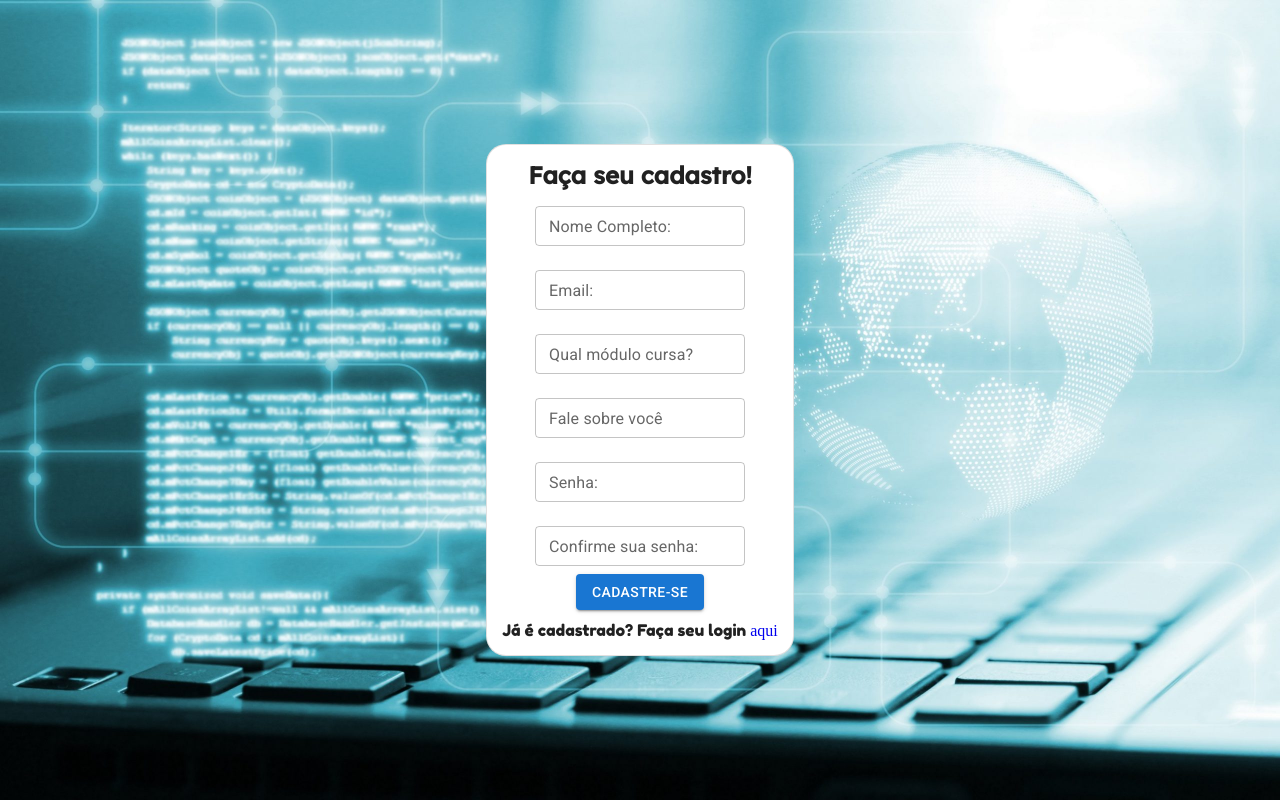
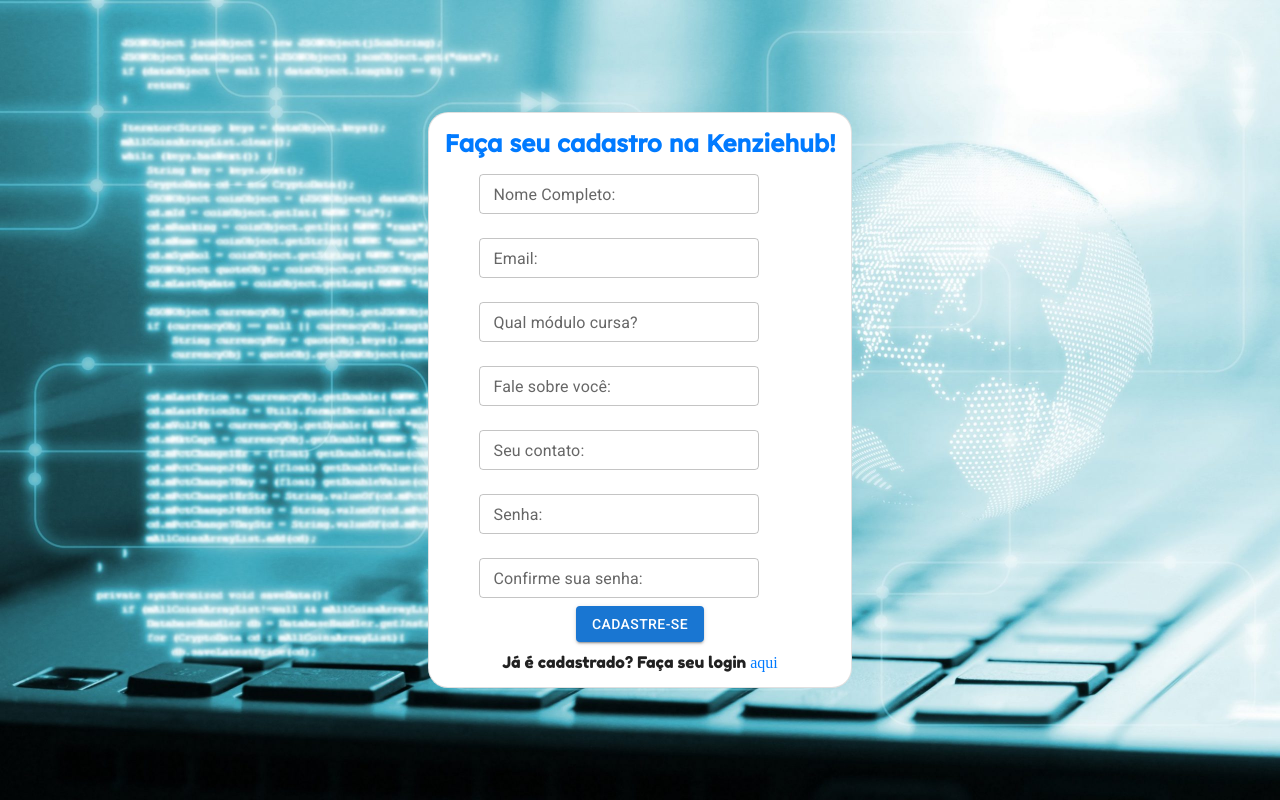
Before and after one commit to Kenzie-Academy-Brasil-Developers/react-entrega-s2-kenzie-hub-larissakoliveira, a React (Create React App) app: page /signup in a window 1280 px wide. Built offline with nearby package versions, Linux system fonts and the light colour scheme; a web font is replaced by a local one.

Commit message:
feat:done post api signup page

```diff
--- a/package.json
+++ b/package.json
@@ -18,6 +18,7 @@
     "react-hook-form": "^7.16.0",
     "react-router-dom": "^5.3.0",
     "react-scripts": "4.0.3",
+    "react-toastify": "^8.0.3",
     "styled-components": "^5.3.1",
     "web-vitals": "^1.0.1",
     "yup": "^0.32.9"
--- a/src/App.js
+++ b/src/App.js
@@ -1,12 +1,26 @@
-import GlobalStyle from './styles/global'
-import Routes from './routes';
+import GlobalStyle from "./styles/global";
+import Routes from "./routes";
+import "react-toastify/dist/ReactToastify.css";
+import { ToastContainer } from "react-toastify";
 
 function App() {
   return (
-  <>
-  <GlobalStyle/>
-  <Routes/>
-  </>
+    <>
+      <ToastContainer
+        position="top-right"
+        autoClose={5000}
+        hideProgressBar={false}
+        newestOnTop={false}
+        closeOnClick
+        rtl={false}
+        pauseOnFocusLoss
+        draggable
+        pauseOnHover
+      />
+      <ToastContainer />
+      <GlobalStyle />
+      <Routes />
+    </>
   );
 }
 
--- a/src/components/FormLogin/index.jsx
+++ b/src/components/FormLogin/index.jsx
@@ -34,8 +34,9 @@
 
   return (
       <Container>
+              <h1 className='title'>Kenziehub</h1>
     <Paper variant="outlined" square>
-    <h1>Faça seu login</h1>
+    <h1 className='titleLogin'>Faça seu login</h1>
     <form onSubmit={handleSubmit(handleForm)}>
       <div>
         <TextField
--- a/src/components/FormLogin/styles.js
+++ b/src/components/FormLogin/styles.js
@@ -31,4 +31,16 @@
 .MuiPaper-root.MuiPaper-outlined.css-mta8o9-MuiPaper-root{
     padding: 15px;
 }
+
+.title{
+    margin: 0;
+    position: absolute;
+    top: 25px;
+    color: white;
+    font-size: 35px;
+}
+
+.titleLogin{
+    color: #007aff;
+}
 `
--- a/src/components/FormSignup/index.jsx
+++ b/src/components/FormSignup/index.jsx
@@ -3,11 +3,16 @@
 import { useForm } from "react-hook-form";
 import { yupResolver } from "@hookform/resolvers/yup";
 import * as yup from "yup";
-import { Container } from './styles'
+import { Container } from "./styles";
 import { Link } from "react-router-dom";
-import api from '../../services/api'
+import api from "../../services/api";
+import { toast } from "react-toastify";
 
 const FormSignUp = () => {
+  const phoneReg =
+    /^((\\+[1-9]{1,4}[ \\-]*)|(\\([0-9]{2,3}\\)[ \\-]*)|([0-9]{2,4})[ \\-]*)*?[0-9]{3,4}?[ \\-]*[0-9]{3,4}?$/;
+  const passwordReg =
+    /^((?=.*[!@#$%^&*()\-_=+{};:,<.>]){1})(?=.*\d)((?=.*[a-z]){1})((?=.*[A-Z]){1}).*$/;
   const history = useHistory();
 
   const schema = yup.object().shape({
@@ -15,12 +20,17 @@
     email: yup.string().email("Email inválido").required("Campo obrigatório*"),
     course_module: yup.string().required("Campo obrigatório*"),
     bio: yup.string().required("Campo obrigatório*"),
+    contact: yup
+      .string()
+      .matches(phoneReg, "Número de telefone inválido*")
+      .required("Campo obrigatório*"),
     password: yup
       .string()
       .matches(
-        /^((?=.*[!@#$%^&*()\-_=+{};:,<.>]){1})(?=.*\d)((?=.*[a-z]){1})((?=.*[A-Z]){1}).*$/,
+        passwordReg,
         "Senha deve conter ao menos uma letra maiúscula, minúscula, número e caracter especial!"
-      ).min(6, 'Mínimo 6 dígitos')
+      )
+      .min(6, "Mínimo 6 dígitos")
       .required("Campo obrigatório*"),
     confirmPassword: yup
       .string()
@@ -34,17 +44,30 @@
     formState: { errors },
   } = useForm({ resolver: yupResolver(schema) });
 
-  const handleForm = ({name, email, password}) => {
-    const user = {name, email, password};
-    api.post("/users", user).then(response=> console.log(response.data)).catch(err => console.log(err))
+  const handleForm = ({
+    name,
+    email,
+    password,
+    bio,
+    course_module,
+    contact,
+  }) => {
+    const user = { name, email, password, bio, course_module, contact };
+    api
+      .post("/users", user)
+      .then((_) => {
+        toast.success("Sucesso ao criar a conta");
+        return history.push("/");
+      })
+      .catch((err) => toast.error("Erro ao criar a conta"));
   };
 
   return (
     <Container>
       <Paper variant="outlined" square>
-        <h2>Faça seu cadastro!</h2>
+        <h2 className='titleSignUp'>Faça seu cadastro na Kenziehub!</h2>
         <form onSubmit={handleSubmit(handleForm)}>
-      <div className='inputDivs'>
+          <div className="inputDivs">
             <TextField
               label="Nome Completo:"
               margin="normal"
@@ -56,7 +79,7 @@
               helperText={errors.name?.message}
             />
           </div>
-      <div className='inputDivs'>
+          <div className="inputDivs">
             <TextField
               label="Email:"
               margin="normal"
@@ -68,12 +91,12 @@
               helperText={errors.email?.message}
             />
           </div>
-      <div className='inputDivs'>
+          <div className="inputDivs">
             <TextField
               label="Qual módulo cursa?"
               margin="normal"
               variant="outlined"
-          type='text'
+              type="text"
               size="small"
               color="primary"
               {...register("course_module")}
@@ -81,12 +104,12 @@
               helperText={errors.course_module?.message}
             />
           </div>
-      <div className='inputDivs'>
+          <div className="inputDivs">
             <TextField
-          label="Fale sobre você"
+              label="Fale sobre você:"
               margin="normal"
               variant="outlined"
-          type='text'
+              type="text"
               size="small"
               color="primary"
               {...register("bio")}
@@ -94,11 +117,24 @@
               helperText={errors.bio?.message}
             />
           </div>
-      <div className='inputDivs'>
+          <div className="inputDivs">
+            <TextField
+              label="Seu contato:"
+              margin="normal"
+              variant="outlined"
+              type="phone"
+              size="small"
+              color="primary"
+              {...register("contact")}
+              error={!!errors.contact}
+              helperText={errors.contact?.message}
+            />
+          </div>
+          <div className="inputDivs">
             <TextField
               label="Senha:"
               margin="normal"
-          type='password'
+              type="password"
               variant="outlined"
               size="small"
               color="primary"
@@ -107,12 +143,12 @@
               helperText={errors.password?.message}
             />
           </div>
-      <div className='inputDivs'>
+          <div className="inputDivs">
             <TextField
               label="Confirme sua senha:"
               margin="normal"
               variant="outlined"
-          type='password'
+              type="password"
               size="small"
               color="primary"
               {...register("confirmPassword")}
@@ -121,16 +157,14 @@
             />
           </div>
           <div>
-        <Button
-          type="submit"
-          variant="contained"
-          color="primary"
-        >
+            <Button type="submit" variant="contained" color="primary">
               Cadastre-se
             </Button>
           </div>
         </form>
-    <p className='footerLogin'>Já é cadastrado? Faça seu login <Link to='/'>aqui</Link></p>
+        <p className="footerLogin">
+          Já é cadastrado? Faça seu login <Link to="/">aqui</Link>
+        </p>
       </Paper>
     </Container>
   );
--- a/src/components/FormSignup/styles.js
+++ b/src/components/FormSignup/styles.js
@@ -24,20 +24,17 @@
     padding-top: 10px;
 }
 
-.MuiOutlinedInput-input.MuiInputBase-input.MuiInputBase-inputSizeSmall.css-1n4twyu-MuiInputBase-input-MuiOutlinedInput-input{
-
-}
-
 .MuiFormControl-root.MuiFormControl-marginNormal.MuiTextField-root.css-1rv3ei8-MuiFormControl-root-MuiTextField-root{
-    max-width: 210px;
+    width: 80%;
 }
 
 .MuiPaper-root.MuiPaper-outlined.css-mta8o9-MuiPaper-root {
     border-radius: 20px;
+    padding: 15px;
 }
 
-.MuiPaper-root.MuiPaper-outlined.css-mta8o9-MuiPaper-root{
-    padding: 15px;
+.titleSignUp{
+    color: #007aff;
 }
 
 .inputDivs{
@@ -48,6 +45,10 @@
 .css-k4qjio-MuiFormHelperText-root.Mui-error{
     line-height: 1.1;
     text-align: center;
+    font-size: 11px;
 }
 
+.sc-eCstlR.fhxtck{
+    height: 100%;
+}
 `
--- a/src/pages/Login/index.js
+++ b/src/pages/Login/index.js
@@ -2,9 +2,11 @@
 
 const Login = () => {
     return(
+        <>
         <div>
             <FormLogin/>
         </div>
+        </>
     )
 }
 
--- a/src/styles/global.js
+++ b/src/styles/global.js
@@ -11,7 +11,8 @@
 a {
     text-decoration: none;
     font-family: 'Gluten', cursive;
-}
+    color: #007aff;
+};
 
 button {
     cursor: pointer;
```
Also changed, not shown: 1 other file (tests, documents, lock files or other folders). Lines whose indentation alone changed are shown as unchanged.
